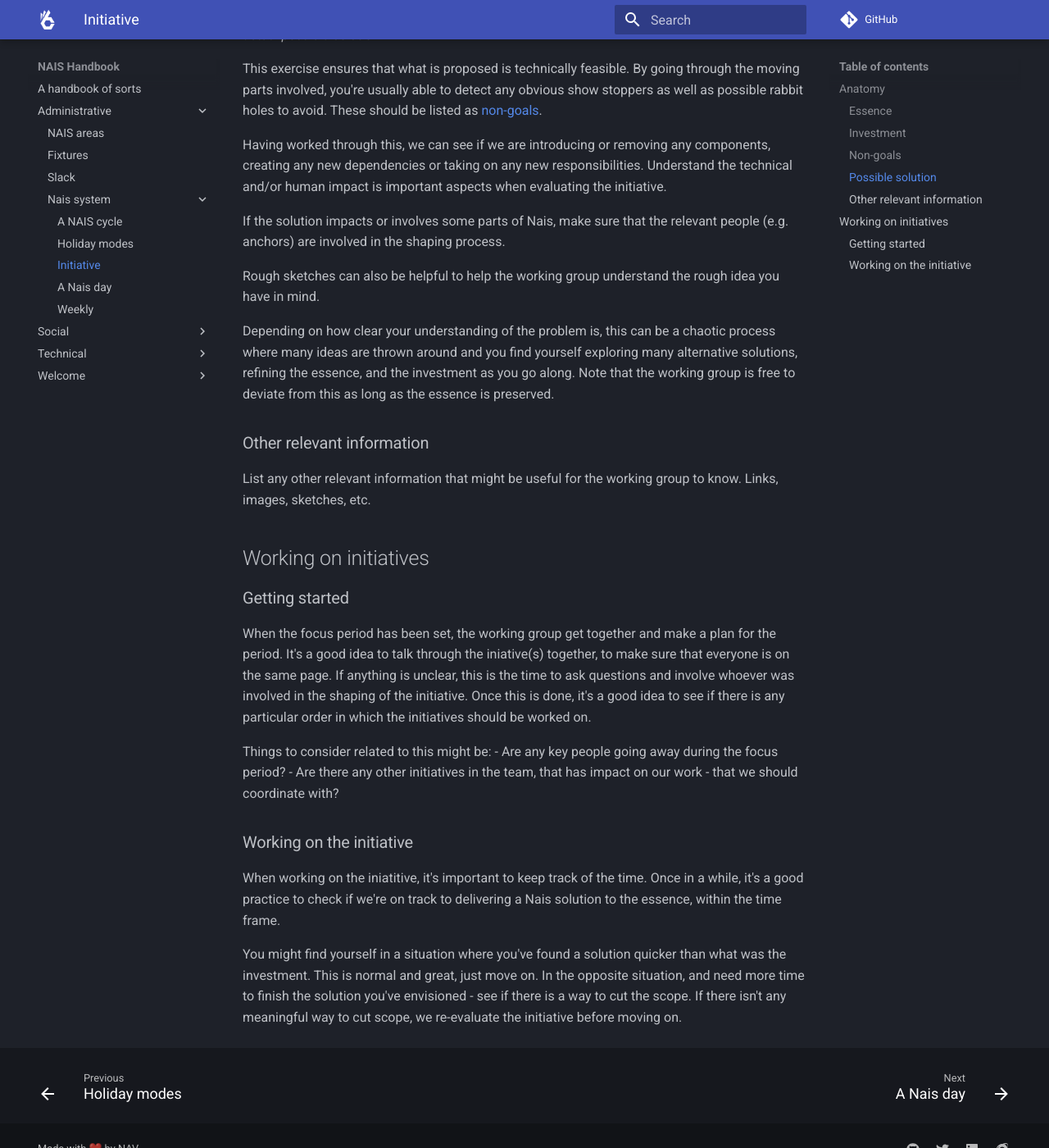
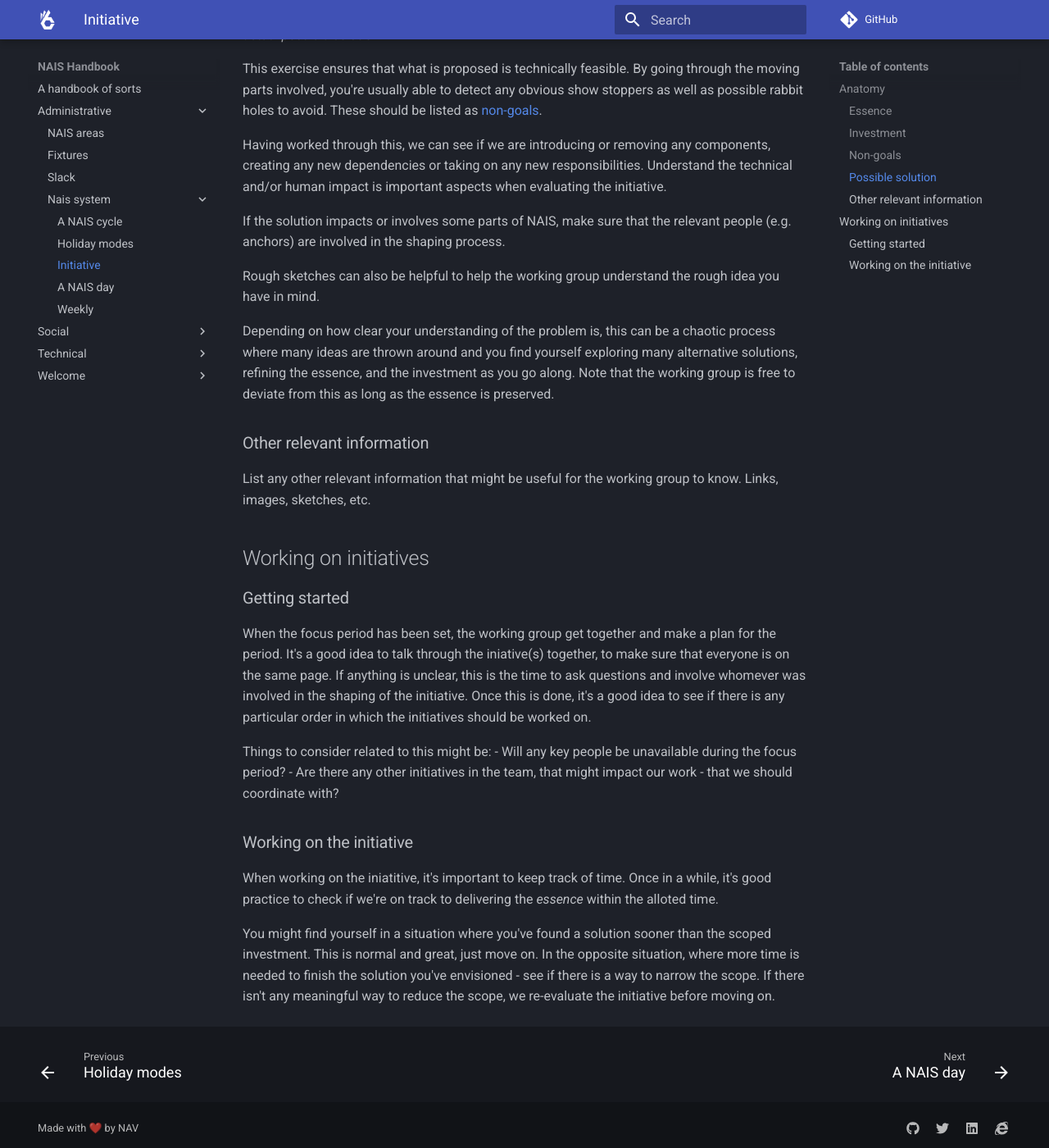
Before and after one commit to nais/handbook, an MkDocs documentation site: the page built from docs/administrative/nais-system/initiatives.md, in a window 1280 px wide and 1400 px high, scrolled down 1001 px. Shown: the whole window at 82% size. Built offline with MkDocs 1.6.1 and Material for MkDocs 9.7.7, drawn with Linux system fonts in a browser that asks for light colours; comment, search, counter and statistics services are not loaded; some of the changed text lies outside the part shown.

Commit message:
Language-touch-up-th (#114)
* Language-touch-up-th

* reset to original meaning

```diff
--- a/docs/administrative/nais-system/initiatives.md
+++ b/docs/administrative/nais-system/initiatives.md
@@ -36,7 +36,7 @@
 Having worked through this, we can see if we are introducing or removing any components, creating any new dependencies or taking on any new responsibilities.
 Understand the technical and/or human impact is important aspects when evaluating the initiative.
 
-If the solution impacts or involves some parts of Nais, make sure that the relevant people (e.g. anchors) are involved in the shaping process.
+If the solution impacts or involves some parts of NAIS, make sure that the relevant people (e.g. anchors) are involved in the shaping process.
 
 Rough sketches can also be helpful to help the working group understand the rough idea you have in mind.
 
@@ -54,16 +54,16 @@
 ### Getting started
 
 When the focus period has been set, the working group get together and make a plan for the period.
-It's a good idea to talk through the iniative(s) together, to make sure that everyone is on the same page. If anything is unclear, this is the time to ask questions and involve whoever was involved in the shaping of the initiative.
+It's a good idea to talk through the iniative(s) together, to make sure that everyone is on the same page. If anything is unclear, this is the time to ask questions and involve whomever was involved in the shaping of the initiative.
 Once this is done, it's a good idea to see if there is any particular order in which the initiatives should be worked on.
 
 Things to consider related to this might be:
-- Are any key people going away during the focus period?
-- Are there any other initiatives in the team, that has impact on our work - that we should coordinate with?
+- Will any key people be unavailable during the focus period?
+- Are there any other initiatives in the team, that might impact our work - that we should coordinate with?
 
 ### Working on the initiative
 
-When working on the iniatitive, it's important to keep track of the time. Once in a while, it's a good practice to check if we're on track to delivering a Nais solution to the essence, within the time frame.
+When working on the iniatitive, it's important to keep track of time. Once in a while, it's good practice to check if we're on track to delivering the _essence_ within the alloted time.
 
-You might find yourself in a situation where you've found a solution quicker than what was the investment. This is normal and great, just move on.
-In the opposite situation, and need more time to finish the solution you've envisioned - see if there is a way to cut the scope. If there isn't any meaningful way to cut scope, we re-evaluate the initiative before moving on.
+You might find yourself in a situation where you've found a solution sooner than the scoped investment. This is normal and great, just move on.
+In the opposite situation, where more time is needed to finish the solution you've envisioned - see if there is a way to narrow the scope. If there isn't any meaningful way to reduce the scope, we re-evaluate the initiative before moving on.
```
Also changed, not shown: other parts of docs/administrative/nais-system/initiatives.md (+2 -2 lines), docs/administrative/nais-system/README.md (+4 -4 lines), docs/administrative/nais-system/cycle.md (+1 -1 lines), docs/administrative/nais-system/holiday-mode.md (+2 -2 lines), docs/administrative/nais-system/nais-day.md (+6 -6 lines), docs/administrative/nais-system/weekly.md (+1 -1 lines).
